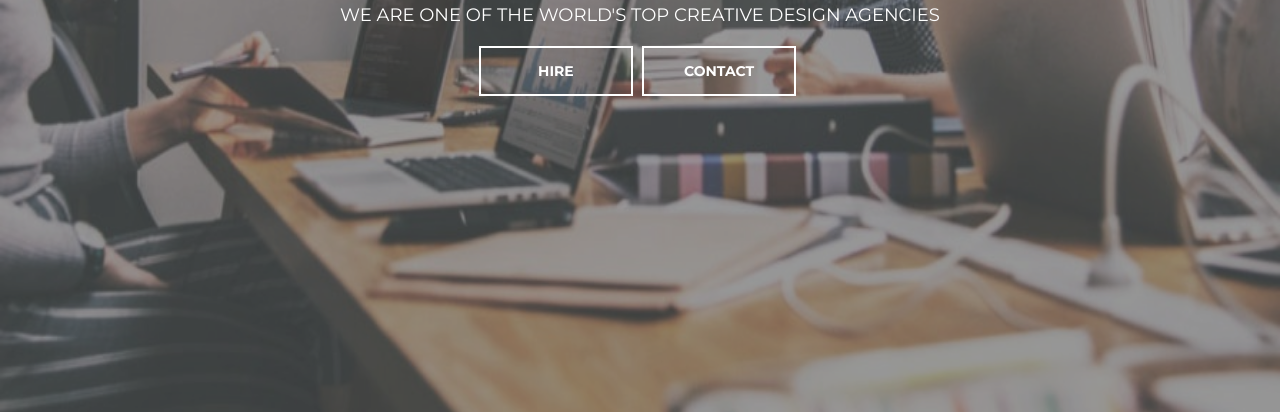
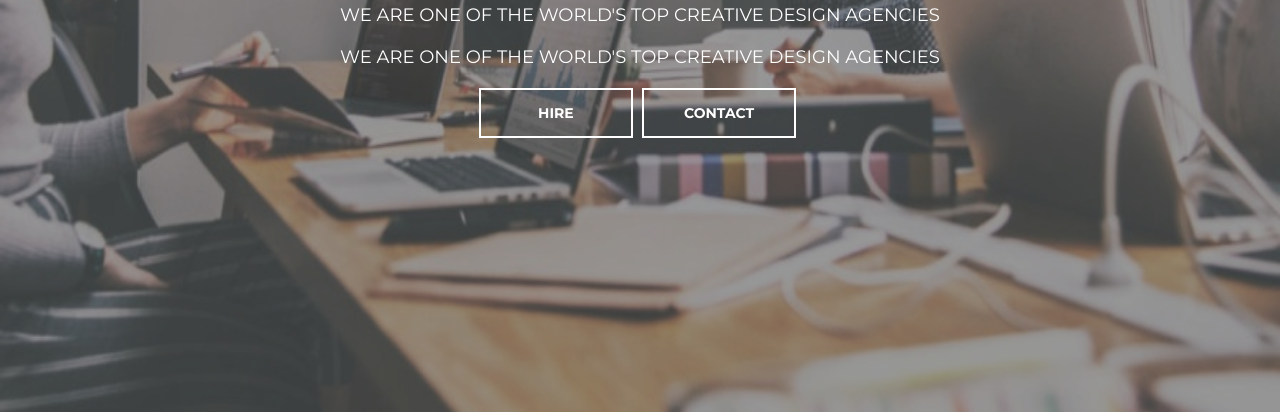
Before and after one commit to TareqImam/TechIT, a plain HTML site: page index.html in a window 1280 px wide. Shown: the part 388-800 px from the top of the page. Drawn offline with Linux system fonts and the light colour scheme.

Commit message:
header added

```diff
--- a/index.html
+++ b/index.html
@@ -30,6 +30,7 @@
         <h3>DESIGN ･ DEVELOPMENT ･ BRANDING</h3>
         <h1>CREATIVE AND EXPERIENCED</h1>
         <h2>WE ARE ONE OF THE WORLD'S TOP CREATIVE DESIGN AGENCIES</h2>
+        <h2>WE ARE ONE OF THE WORLD'S TOP CREATIVE DESIGN AGENCIES</h2>
         <a href="#" class="btn1">Hire</a>
         <a href="#" class="btn2">Contact</a>
       </div>
```
